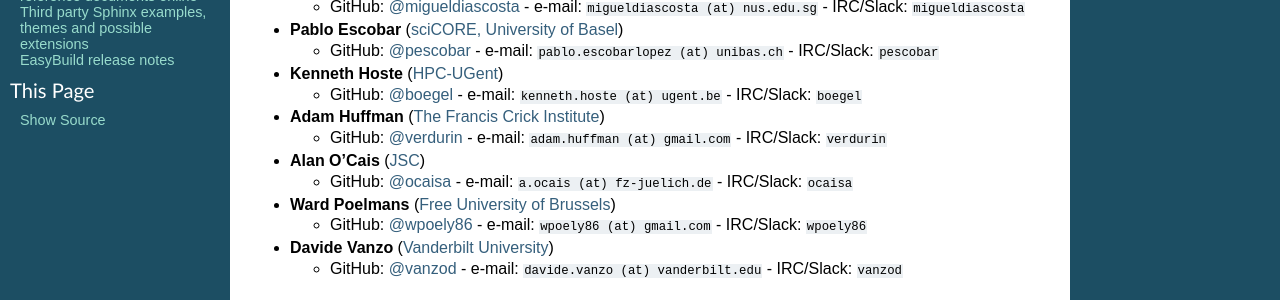
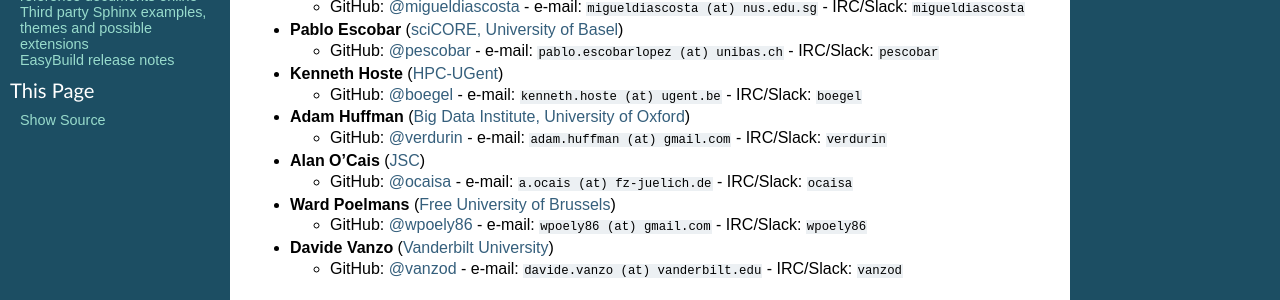
Before and after one commit to easybuilders/easybuild, a Sphinx documentation site: the page built from docs/Maintainers.rst, in a window 1280 px wide. Shown: the part 1155-1455 px from the top of the page. Built offline with Sphinx 7.4.7, drawn with Linux system fonts in a browser that asks for light colours.

Commit message:
Update Maintainers.rst
Fix my affiliation

```diff
--- a/docs/Maintainers.rst
+++ b/docs/Maintainers.rst
@@ -76,7 +76,7 @@
 
   * GitHub: `@boegel <https://github.com/boegel>`_ - e-mail: ``kenneth.hoste (at) ugent.be`` - IRC/Slack: ``boegel``
 
-* **Adam Huffman** (`The Francis Crick Institute <https://www.crick.ac.uk/>`_)
+* **Adam Huffman** (`Big Data Institute, University of Oxford <https://www.bdi.ox.ac.uk/>`_)
 
   * GitHub: `@verdurin <https://github.com/verdurin>`_ - e-mail: ``adam.huffman (at) gmail.com`` - IRC/Slack: ``verdurin``
 
```
